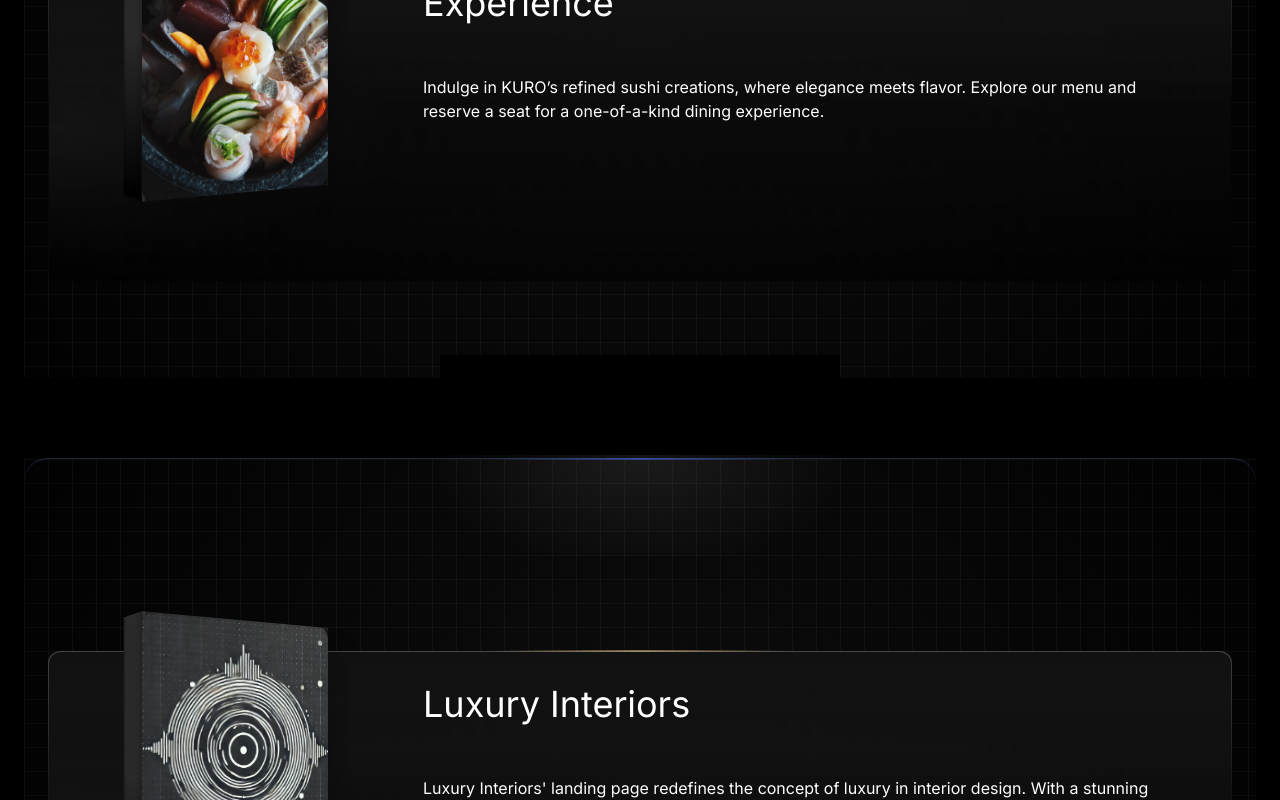
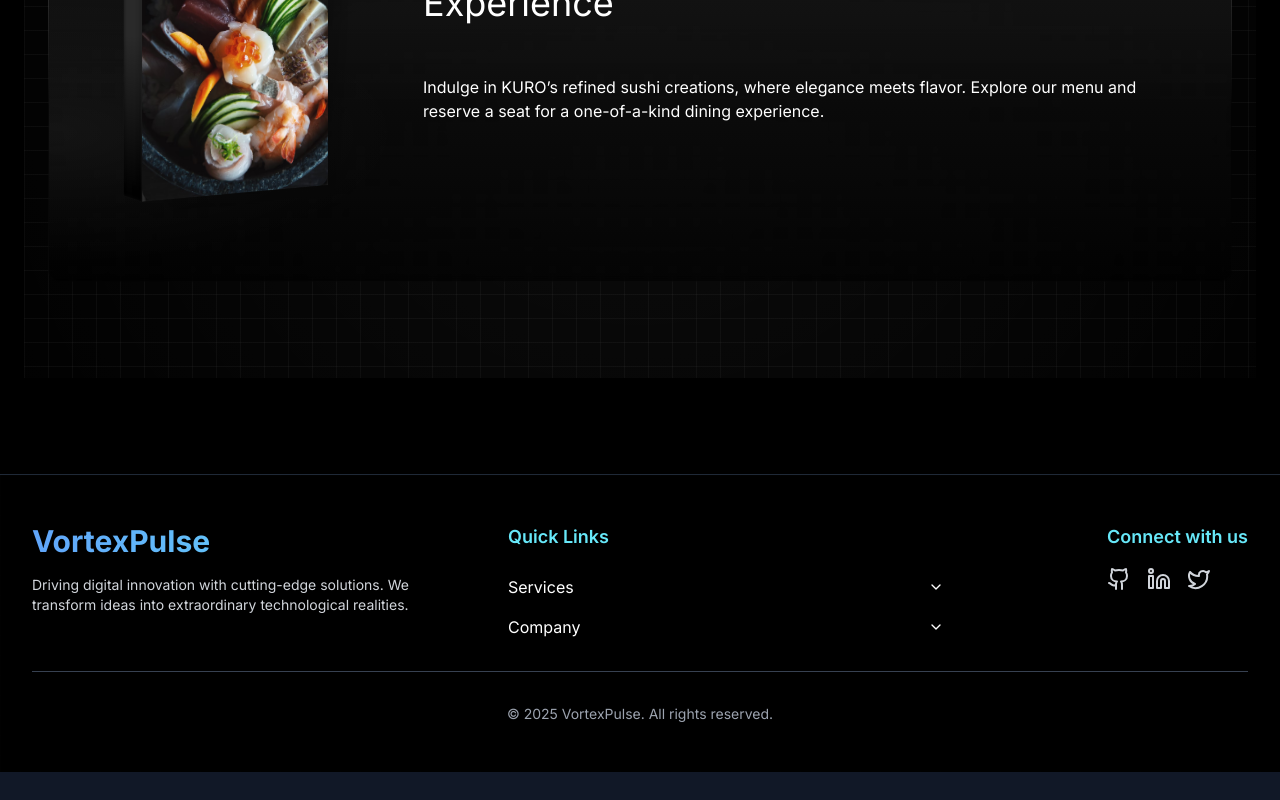
Before and after one commit to Matuzay32/company-01, a Next.js app: page /services/landing-pages in a window 1280 px wide. Shown: the part 2000-2800 px from the top of the page. After the commit the page ends 2772 px from the top, so only its background shows below. Built offline with nearby package versions, Linux system fonts and the light colour scheme.

Commit message:
feat: comentar sección de 'Luxury Interiors' en LandingPages para simplificar el código

```diff
--- a/components/LandingPages/LandingPages.tsx
+++ b/components/LandingPages/LandingPages.tsx
@@ -23,14 +23,14 @@ export default function LandingPages() {
         'Indulge in KURO’s refined sushi creations, where elegance meets flavor. Explore our menu and reserve a seat for a one-of-a-kind dining experience.',
       link: '/kuro',
     },
-    {
-      title: 'Luxury Interiors',
-      image: '/vortexPulseLogo.webp',
-      color: '#3357FF',
-      description:
-        "Luxury Interiors' landing page redefines the concept of luxury in interior design. With a stunning visual display and sophisticated color palette, the site appeals to lovers of refined style and exceptional quality. Each section highlights exclusive and customizable pieces, with an attention to detail that conveys elegance. Elegance Interiors invites you to transform every space into a work of art, offering furniture that is synonymous with distinction and sophistication.",
-      link: '',
-    },
+    // {
+    //   title: 'Luxury Interiors',
+    //   image: '/vortexPulseLogo.webp',
+    //   color: '#3357FF',
+    //   description:
+    //     "Luxury Interiors' landing page redefines the concept of luxury in interior design. With a stunning visual display and sophisticated color palette, the site appeals to lovers of refined style and exceptional quality. Each section highlights exclusive and customizable pieces, with an attention to detail that conveys elegance. Elegance Interiors invites you to transform every space into a work of art, offering furniture that is synonymous with distinction and sophistication.",
+    //   link: '',
+    // },
   ];
 
   return (
```
Also changed, not shown: public/exampleLanding.jpeg (deleted), public/placeholder-logo.png (deleted).
